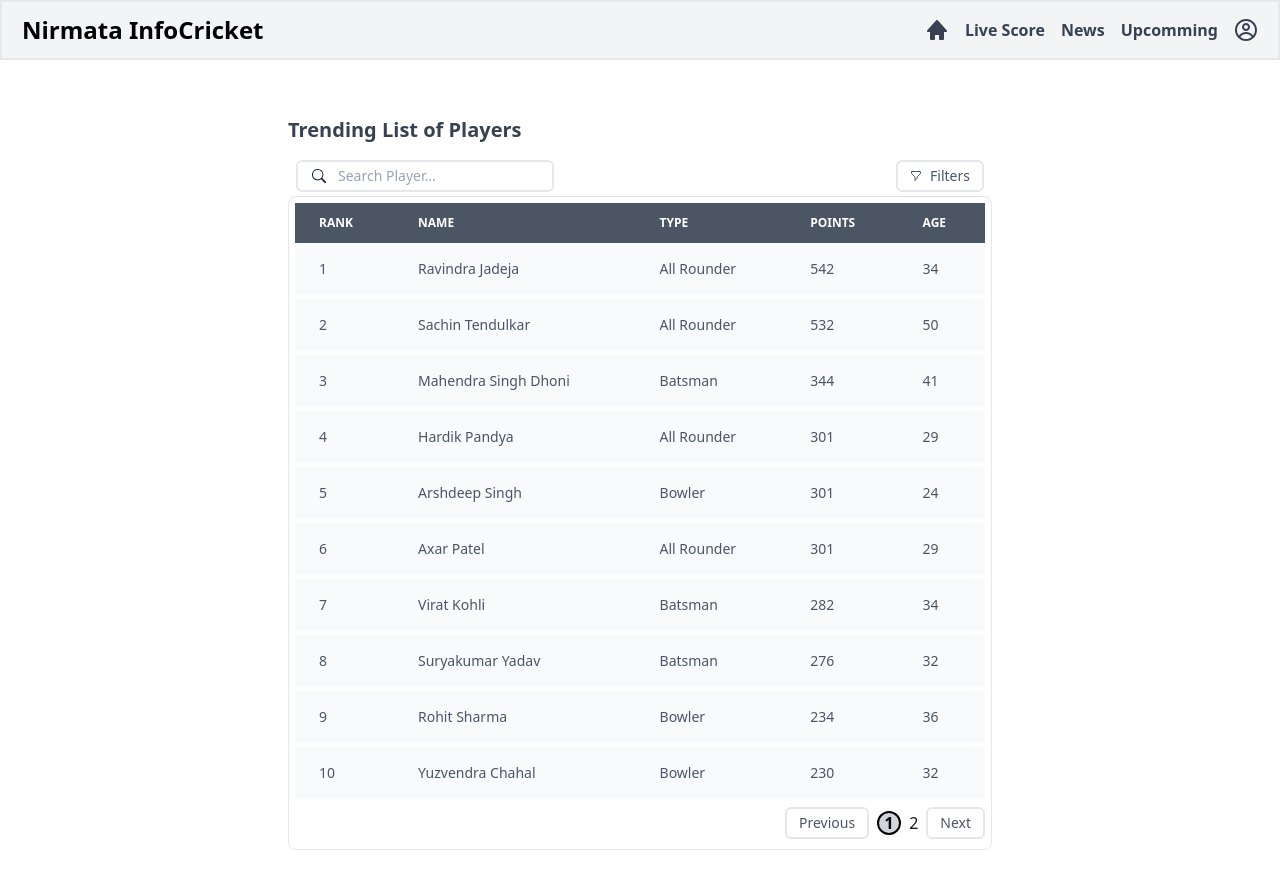
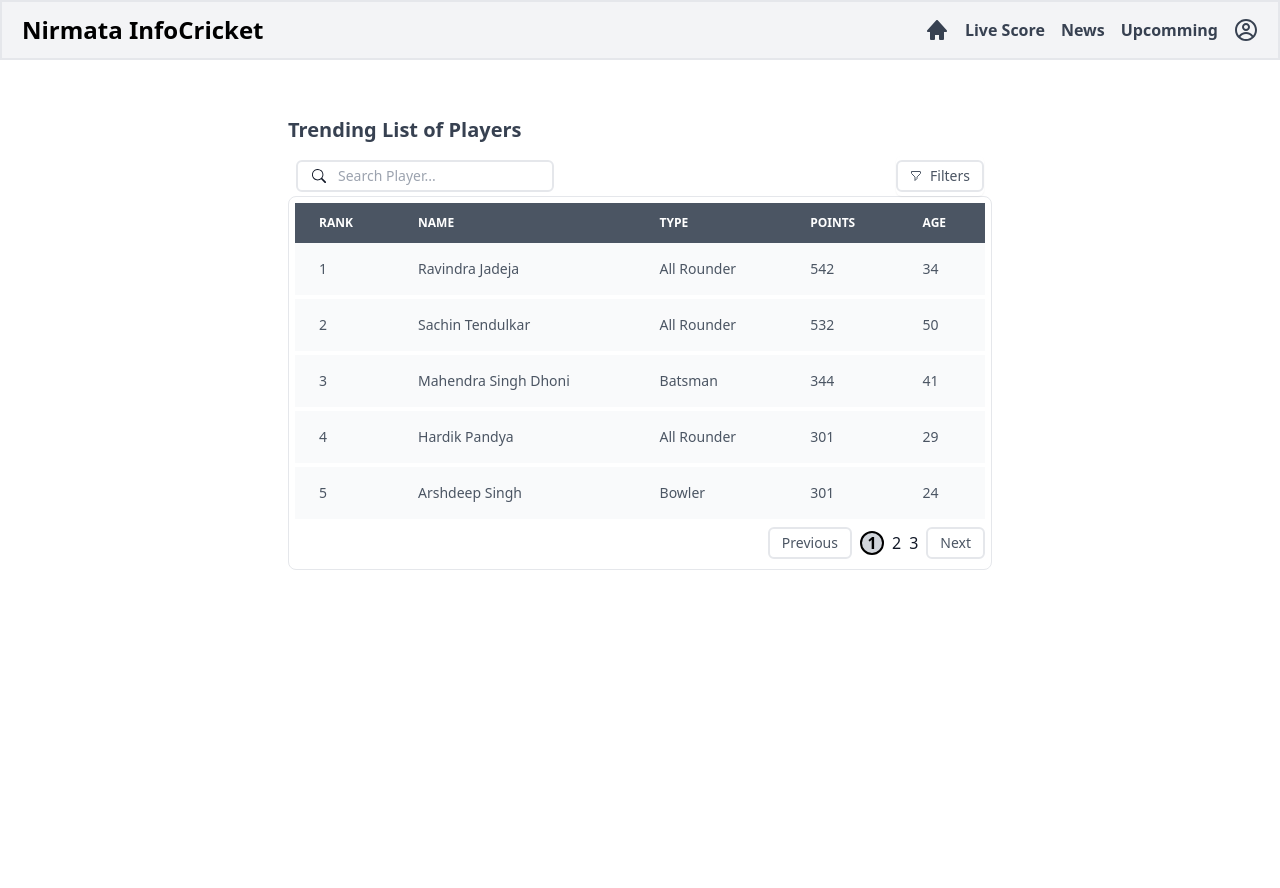
Before and after one commit to sidd-oo/cricket-app-react, a React (Create React App) app: page / in a window 1280 px wide. Shown: the top 888 px of the page. Built offline with nearby package versions, Linux system fonts and the light colour scheme.

Commit message:
refactor: added constant value for pagination per page size

```diff
--- a/src/App.js
+++ b/src/App.js
@@ -2,8 +2,6 @@ import './App.css';
 import Home from './pages/Home';
 import TableContainer from './components/Table/TableContainer'
 import { RouterProvider, createBrowserRouter } from 'react-router-dom';
-
-
 
 const router = createBrowserRouter([
   {
@@ -18,7 +16,6 @@ const router = createBrowserRouter([
   },
 ]);
 
-
 function App() {
   return (
     <RouterProvider router={router}>
--- a/src/components/Pagination.jsx
+++ b/src/components/Pagination.jsx
@@ -1,9 +1,10 @@
 import React from "react";
+import {paginationPerPageSize} from "../constants/constants"
 
 const PaginationButton = ({ type, selectPageHandler, pageNo }) => {
   return (
     <button
-      className=" rounded-md py-1 text-sm "
+      className="rounded-md py-1 text-sm"
       onClick={() => selectPageHandler(type==="Next" ? (pageNo + 1) : (pageNo - 1))}
     >
       <span className="flex items-center space-x-2 rounded-md border-2 border-gray-200 bg-white px-3 py-1 text-sm font-medium text-gray-600 hover:border-gray-400 hover:bg-gray-50 active:border-gray-500">
@@ -17,7 +18,7 @@ const Pagination = ({ pageNo, setPageNo, playersList }) => {
   const selectPageHandler = (selectedPage) => {
     if (
       selectedPage >= 1 &&
-      selectedPage <= Math.ceil(playersList.length / 10) &&
+      selectedPage <= Math.ceil(playersList.length / paginationPerPageSize) &&
       selectedPage !== pageNo
     ) {
       setPageNo(selectedPage);
@@ -31,7 +32,7 @@ const Pagination = ({ pageNo, setPageNo, playersList }) => {
         selectPageHandler={selectPageHandler}
         pageNo={pageNo}
       />
-      {[...Array(Math.ceil(playersList.length / 10))].map((_, i) => {
+      {[...Array(Math.ceil(playersList.length / paginationPerPageSize))].map((_, i) => {
         return (
           <span
             key={i}
--- a/src/components/Table/TableBody.jsx
+++ b/src/components/Table/TableBody.jsx
@@ -1,11 +1,12 @@
 import React from "react";
 import TableRow from "./TableRow";
+import {paginationPerPageSize} from "../../constants/constants";
 
 const TableBody = ({playersList, pageNo}) => {
   return (
     <tbody className="divide-y-4 divide-white">
       {
-        playersList?.slice(pageNo*10 - 10, pageNo*10)?.map((player)=>{
+        playersList?.slice(pageNo*paginationPerPageSize - paginationPerPageSize, pageNo*paginationPerPageSize)?.map((player)=>{
           return <TableRow key={player._id} player={player}/>
         })
       }
--- /dev/null
+++ b/src/constants/constants.js
@@ -0,0 +1 @@
+export const paginationPerPageSize = 5;
```
